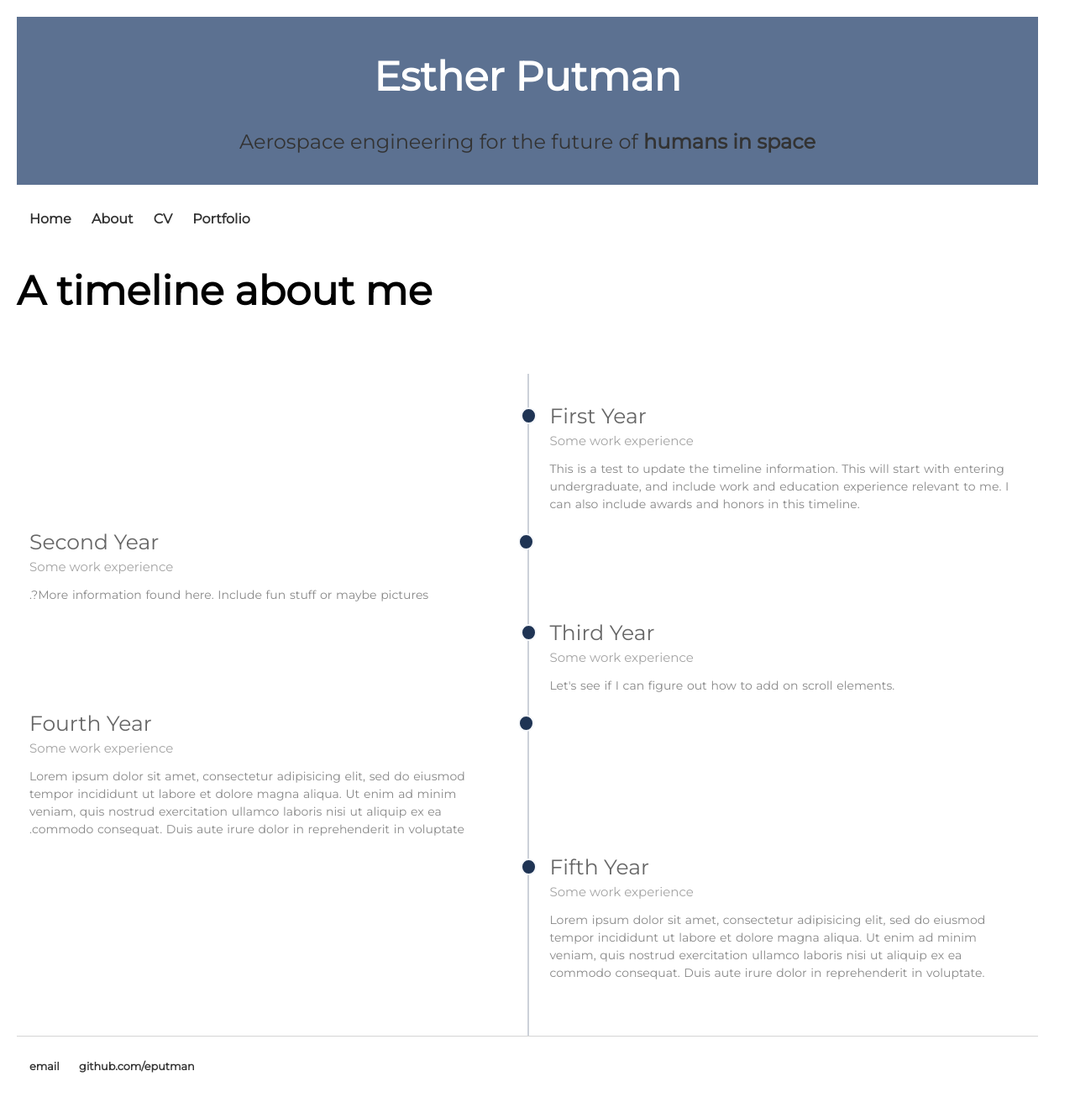
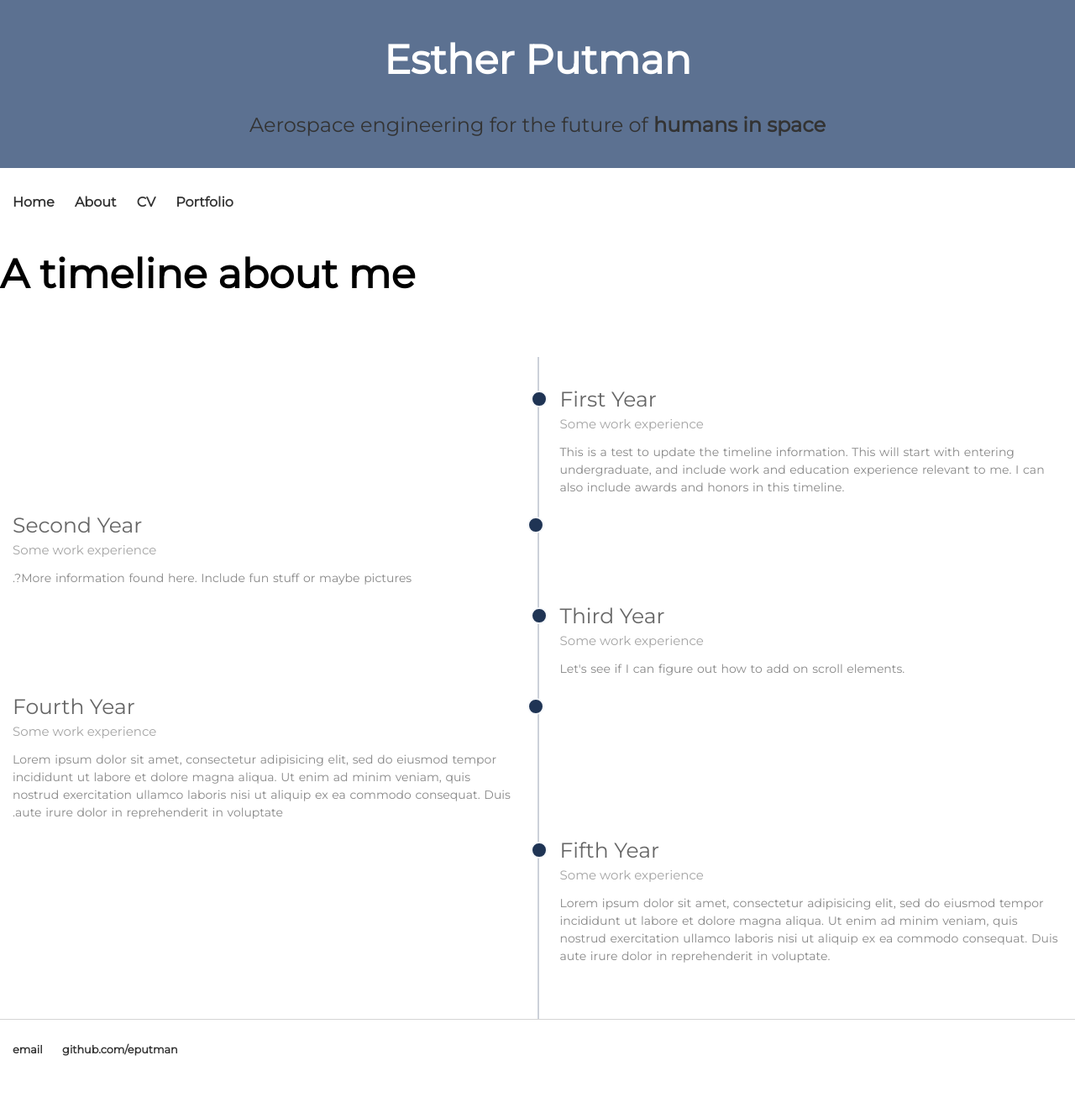
Before and after one commit to eputman/eputman.github.io, a Jekyll site: the page built from about/index.html, in a window 1280 px wide. Shown: the whole page at 84% size. Built offline with Jekyll 4.4.1, drawn with Linux system fonts in a browser that asks for light colours; after the commit the page ends 1285 px from its top, so only the background shows below that.

Commit message:
Update timeline.css

```diff
--- a/css/timeline.css
+++ b/css/timeline.css
@@ -9,8 +9,8 @@
 }
 body {
     margin: 0px;
-    padding: 20px 20px 20px 20px;
-    width: 95%;
+    /*padding: 20px 20px 20px 20px;*/
+    width: 100%;
 }
 nav ul, footer ul {
     font-family: 'Montserrat', sans-serif;
```
